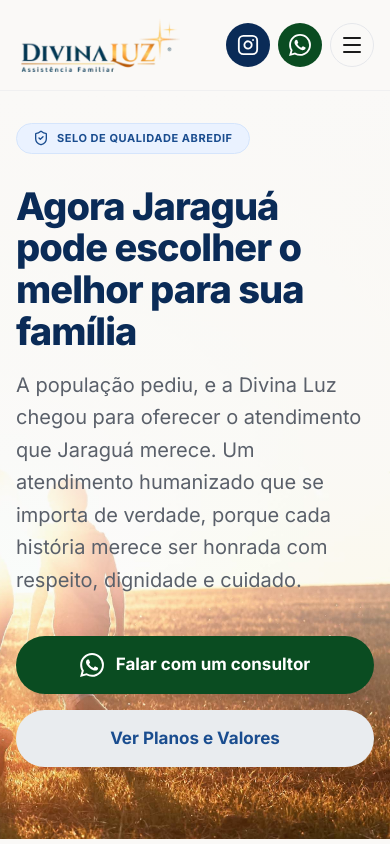
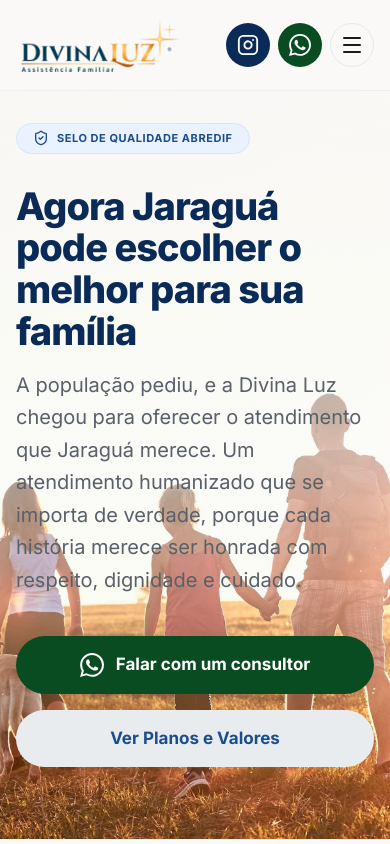
Before and after one commit to lopessjv07/divinaluz, a Next.js app in the folder divinaluz/: page / in a window 390 px wide. Shown: the top 844 px of the page. Built offline with nearby package versions, Linux system fonts and the light colour scheme.

Commit message:
ajustes mobile background

```diff
--- a/divinaluz/app/page.module.css
+++ b/divinaluz/app/page.module.css
@@ -339,7 +339,7 @@
   left: 0;
   width: 100%;
   height: 100%;
-  background: linear-gradient(to right, rgba(250, 249, 247, 1) 0%, rgba(250, 249, 247, 0.85) 45%, rgba(250, 249, 247, 0.1) 100%);
+  background: linear-gradient(to right, rgba(250, 249, 247, 0.53) 0%, rgba(250, 249, 247, 0.6) 45%, rgba(250, 249, 247, 0) 100%);
 }
 
 @media (max-width: 768px) {
@@ -353,9 +353,13 @@
     /* Foca a parte principal da imagem no final da tela */
   }
 
+  .heroImgObj {
+    object-position: 45% center;
+  }
+
   .heroBg::after {
-    /* O degradê agora morre mais rápido, deixando a metade de baixo 100% visível para a foto familiar */
-    background: linear-gradient(to bottom, rgba(250, 249, 247, 1) 0%, rgba(250, 249, 247, 0.85) 40%, rgba(250, 249, 247, 0) 75%);
+    /* O degradê agora morre mais rápido e é mais transparente, deixando a metade de baixo 100% visível para a foto familiar */
+    background: linear-gradient(to bottom, rgba(250, 249, 247, 0.9) 0%, rgba(250, 249, 247, 0.6) 40%, rgba(250, 249, 247, 0) 75%);
   }
 }
 
```
